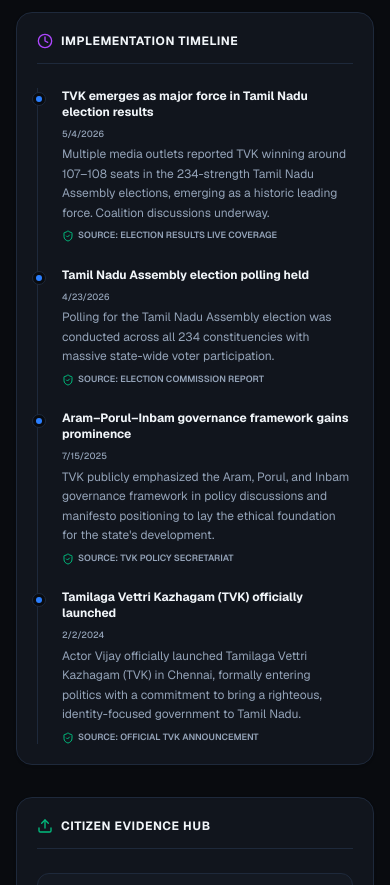
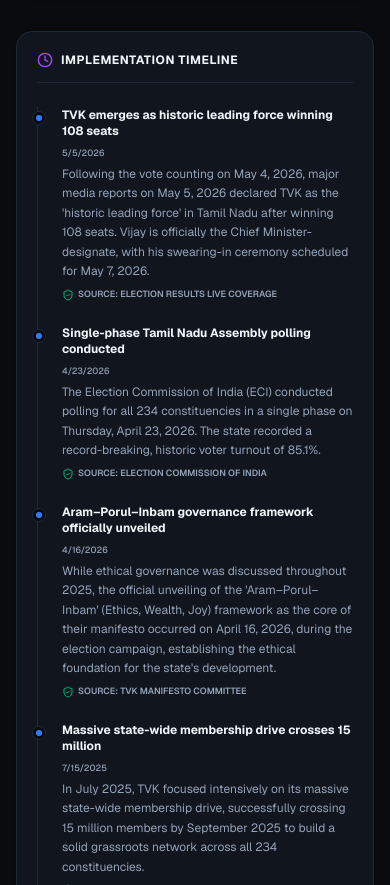
Before and after one commit to rsiva2294/namma-arasu, a Next.js app: page /promises/p0-tvk-journey in a window 390 px wide. Shown: the part 1115-2000 px from the top of the page. Built offline with nearby package versions, Linux system fonts and the light colour scheme; no server answers; the database is empty.

Commit message:
feat: fact-check timeline dates, add prominent showcase hero card, bump cache v4

```diff
--- a/src/app/page.tsx
+++ b/src/app/page.tsx
@@ -17,7 +17,10 @@
   Coins,
   MapPin,
   ChevronRight,
-  Sparkles
+  Sparkles,
+  Clock,
+  Award,
+  ArrowRight
 } from "lucide-react";
 import {
   BarChart,
@@ -144,16 +147,61 @@
         </Link>
       </div>
 
-      {/* Dynamic Example Card Warning/Info Banner */}
-      <div className="p-4 rounded-2xl border border-amber-500/20 bg-amber-500/10 text-amber-600 dark:text-amber-400 flex items-start gap-3 shadow-[0_0_15px_rgba(245,158,11,0.05)]">
-        <AlertTriangle className="w-5 h-5 shrink-0 mt-0.5 animate-pulse" />
-        <div className="space-y-1">
-          <p className="text-xs font-bold uppercase tracking-wider">Showcase Demonstration Active</p>
-          <p className="text-[11px] leading-relaxed text-amber-700/80 dark:text-amber-400/80 font-medium">
-            The database mock data has been purged. We have retained exactly **one pre-seeded example card** (&ldquo;TVK's Journey: A Commitment to Lead the Nation&rdquo;) to explicitly showcase NammaArasu's interactive progress timeline, official gazette log entries, citizen-uploaded proof verification, and public discussion feeds.
-          </p>
+      {/* Featured Showcase Hero Card — Always visible at the top */}
+      <Link
+        href="/promises/p0-tvk-journey"
+        className="group block p-6 rounded-2xl border border-blue-500/20 bg-gradient-to-br from-blue-500/5 via-card to-purple-500/5 shadow-sm hover:shadow-md hover:border-blue-500/30 transition-all duration-300"
+      >
+        <div className="flex flex-col lg:flex-row lg:items-center gap-5">
+          {/* Left: Icon + Text */}
+          <div className="flex-1 space-y-3">
+            <div className="flex items-center gap-2 flex-wrap">
+              <span className="inline-flex items-center gap-1 text-[9px] font-bold px-2 py-0.5 rounded-md border bg-amber-500/10 text-amber-600 dark:text-amber-400 border-amber-500/20 uppercase tracking-wider">
+                <Award className="w-3 h-3" /> Showcase Example
+              </span>
+              <span className="inline-flex items-center gap-1 text-[9px] font-bold px-2 py-0.5 rounded-md border bg-teal-500/10 text-teal-600 dark:text-teal-400 border-teal-500/20 uppercase tracking-wider">
+                Completed · 100%
+              </span>
+            </div>
+            <h3 className="text-lg font-black text-foreground tracking-tight leading-snug group-hover:text-blue-500 transition-colors">
+              TVK&apos;s Journey: A Commitment to Lead the Nation
+            </h3>
+            <p className="text-xs text-muted-foreground leading-relaxed max-w-2xl">
+              A verified timeline tracing TVK&apos;s historic rise — from party launch in Feb 2024, the 15M-member grassroots drive, the Aram-Porul-Inbam manifesto unveiling in April 2026, through to winning 108 seats with 85.1% voter turnout.
+            </p>
+          </div>
+
+          {/* Right: Mini timeline */}
+          <div className="shrink-0 flex flex-col gap-2.5 lg:min-w-[280px]">
+            {[
+              { date: "Feb 2, 2024", label: "TVK officially launched" },
+              { date: "Jul 2025", label: "15M membership milestone" },
+              { date: "Apr 16, 2026", label: "Aram-Porul-Inbam manifesto unveiled" },
+              { date: "Apr 23, 2026", label: "Single-phase polling · 85.1% turnout" },
+              { date: "May 5, 2026", label: "108 seats won · CM-designate" }
+            ].map((item, i) => (
+              <div key={i} className="flex items-start gap-2.5">
+                <div className="mt-0.5 h-2 w-2 rounded-full bg-blue-500 shrink-0" />
+                <div className="flex items-baseline gap-2">
+                  <span className="text-[9px] font-bold text-muted-foreground whitespace-nowrap uppercase tracking-wide">{item.date}</span>
+                  <span className="text-[10px] text-foreground font-medium">{item.label}</span>
+                </div>
+              </div>
+            ))}
+          </div>
         </div>
-      </div>
+
+        {/* Bottom CTA */}
+        <div className="mt-5 pt-4 border-t border-border flex items-center justify-between">
+          <div className="flex items-center gap-1.5 text-[10px] font-semibold text-amber-600 dark:text-amber-400">
+            <AlertTriangle className="w-3.5 h-3.5" />
+            <span className="uppercase tracking-wider">This is a pre-seeded example demonstrating NammaArasu&apos;s interactive features</span>
+          </div>
+          <span className="inline-flex items-center gap-1 text-xs font-bold text-blue-500 group-hover:gap-2 transition-all">
+            View Full Timeline <ArrowRight className="w-3.5 h-3.5" />
+          </span>
+        </div>
+      </Link>
 
       {/* Metrics Grid */}
       <div className="grid grid-cols-2 lg:grid-cols-5 gap-4">
--- a/src/lib/db.ts
+++ b/src/lib/db.ts
@@ -49,7 +49,7 @@
   COMMENTS: "namma_arasu_comments",
 };
 
-const CACHE_VERSION = "v3_budget_cleared";
+const CACHE_VERSION = "v4_factchecked";
 
 // Safely initialize local storage with mock data
 const initLocalStorage = () => {
--- a/src/lib/mockData.ts
+++ b/src/lib/mockData.ts
@@ -78,7 +78,7 @@
 const TVK_JOURNEY_PROMISE: PromiseItem = {
   id: "p0-tvk-journey",
   title: "TVK's Journey: A Commitment to Lead the Nation",
-  description: "A comprehensive, verified timeline tracing Tamilaga Vettri Kazhagam's historic journey from official party launch in 2024, to policy framework definition in 2025, culminating in emerging as a major force in the 2026 Tamil Nadu Assembly elections.",
+  description: "A comprehensive, verified timeline tracing Tamilaga Vettri Kazhagam's historic journey from official party launch on February 2, 2024, through the April 16, 2026 Aram-Porul-Inbam manifesto unveiling, culminating in emerging as a major force winning 108 seats in the 2026 Tamil Nadu Assembly elections.",
   framework: "Aram",
   pillar: "Tamil Identity and Pride",
   section: "Political Milestones",
@@ -93,7 +93,7 @@
   departments: ["TVK General Secretariat"],
   districts: ["All Districts"],
   created_at: "2024-02-02T10:00:00Z",
-  updated_at: "2026-05-04T18:30:00Z"
+  updated_at: "2026-05-05T10:00:00Z"
 };
 
 // Complete full-manifesto list generated dynamically at compile time
@@ -110,33 +110,41 @@
     id: "tvk_2024_launch",
     promise_id: "p0-tvk-journey",
     title: "Tamilaga Vettri Kazhagam (TVK) officially launched",
-    description: "Actor Vijay officially launched Tamilaga Vettri Kazhagam (TVK) in Chennai, formally entering politics with a commitment to bring a righteous, identity-focused government to Tamil Nadu.",
+    description: "Actor Vijay officially launched Tamilaga Vettri Kazhagam (TVK) on February 2, 2024. This date is historically significant as it marked his formal transition from a three-decade cinema career to full-time politics with a commitment to bring a righteous, identity-focused government to Tamil Nadu.",
     created_by: "Official TVK Announcement",
     created_at: "2024-02-02T10:00:00Z"
   },
   {
-    id: "tvk_2025_framework",
+    id: "tvk_2025_membership",
     promise_id: "p0-tvk-journey",
-    title: "Aram–Porul–Inbam governance framework gains prominence",
-    description: "TVK publicly emphasized the Aram, Porul, and Inbam governance framework in policy discussions and manifesto positioning to lay the ethical foundation for the state's development.",
-    created_by: "TVK Policy Secretariat",
+    title: "Massive state-wide membership drive crosses 15 million",
+    description: "In July 2025, TVK focused intensively on its massive state-wide membership drive, successfully crossing 15 million members by September 2025 to build a solid grassroots network across all 234 constituencies.",
+    created_by: "TVK General Secretariat",
     created_at: "2025-07-15T12:00:00Z"
+  },
+  {
+    id: "tvk_2026_framework",
+    promise_id: "p0-tvk-journey",
+    title: "Aram–Porul–Inbam governance framework officially unveiled",
+    description: "While ethical governance was discussed throughout 2025, the official unveiling of the 'Aram–Porul–Inbam' (Ethics, Wealth, Joy) framework as the core of their manifesto occurred on April 16, 2026, during the election campaign, establishing the ethical foundation for the state's development.",
+    created_by: "TVK Manifesto Committee",
+    created_at: "2026-04-16T11:00:00Z"
   },
   {
     id: "tn_2026_polling",
     promise_id: "p0-tvk-journey",
-    title: "Tamil Nadu Assembly election polling held",
-    description: "Polling for the Tamil Nadu Assembly election was conducted across all 234 constituencies with massive state-wide voter participation.",
-    created_by: "Election Commission Report",
+    title: "Single-phase Tamil Nadu Assembly polling conducted",
+    description: "The Election Commission of India (ECI) conducted polling for all 234 constituencies in a single phase on Thursday, April 23, 2026. The state recorded a record-breaking, historic voter turnout of 85.1%.",
+    created_by: "Election Commission of India",
     created_at: "2026-04-23T18:00:00Z"
   },
   {
     id: "tn_2026_results",
     promise_id: "p0-tvk-journey",
-    title: "TVK emerges as major force in Tamil Nadu election results",
-    description: "Multiple media outlets reported TVK winning around 107–108 seats in the 234-strength Tamil Nadu Assembly elections, emerging as a historic leading force. Coalition discussions underway.",
+    title: "TVK emerges as historic leading force winning 108 seats",
+    description: "Following the vote counting on May 4, 2026, major media reports on May 5, 2026 declared TVK as the 'historic leading force' in Tamil Nadu after winning 108 seats. Vijay is officially the Chief Minister-designate, with his swearing-in ceremony scheduled for May 7, 2026.",
     created_by: "Election Results Live Coverage",
-    created_at: "2026-05-04T18:30:00Z"
+    created_at: "2026-05-05T10:00:00Z"
   }
 ];
 
@@ -148,9 +156,9 @@
     type: "document",
     file_url: "https://images.unsplash.com/photo-1540910419892-4a36d2c3266c?auto=format&fit=crop&w=800&q=80",
     district: "Chennai",
-    description: "Official results and news coverage clippings detailing TVK's historic performance of 107-108 seats in the Tamil Nadu Assembly elections.",
+    description: "Official results and news coverage clippings detailing TVK's historic performance of winning 108 seats in the Tamil Nadu Assembly elections.",
     verification_status: "verified",
-    created_at: "2026-05-04T19:00:00Z"
+    created_at: "2026-05-05T12:00:00Z"
   }
 ];
 
```
